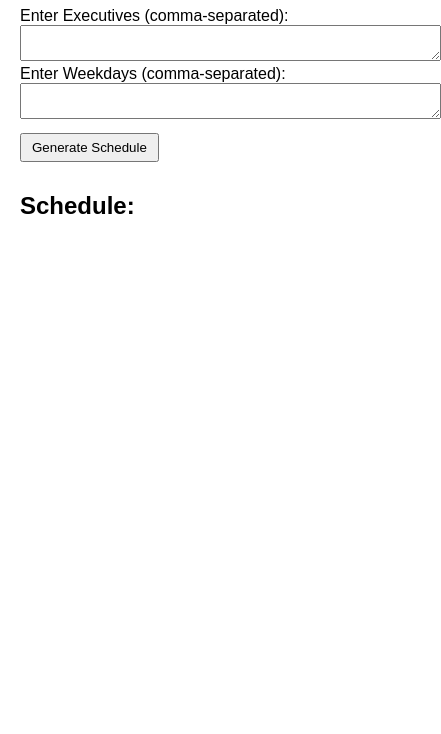
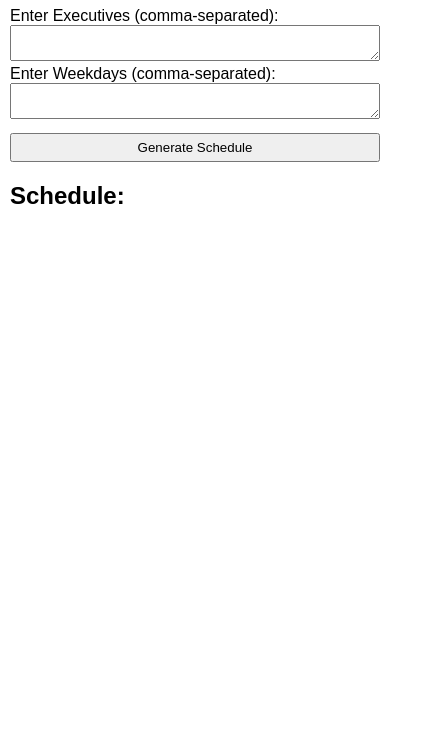
Before and after one commit to richardborde/weekly-schedule, a plain HTML site: page index.html in a window 390 px wide. Shown: the part 110-844 px from the top of the page, 441 px wide, since content can reach past the window. Drawn offline with Linux system fonts and the light colour scheme.

Commit message:
mobile friendly

```diff
--- a/style.css
+++ b/style.css
@@ -6,8 +6,25 @@ body {
 button {
     margin: 10px 0;
     padding: 5px 10px;
+    display: block;
 }
 
 #schedule p {
     margin: 5px 0;
 }
+
+textarea {
+    width: 100%;
+    max-width: 400px; /* You can adjust this value */
+    box-sizing: border-box;
+}
+
+@media only screen and (max-width: 600px) {
+    body {
+        margin: 10px;
+    }
+
+    button {
+        width: 100%;
+    }
+}
```
